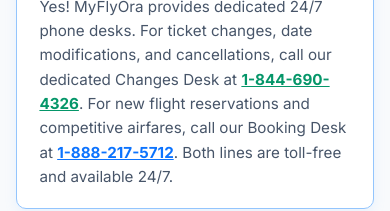
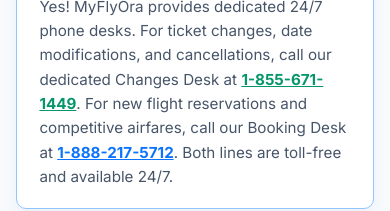
Before and after one commit to mubasherziarana-collab/airline-booking-app-, a React (Vite) app: page / in a window 390 px wide. Both pictures are taken after a click on the element 195 px from the left and 5068 px from the top of the page. Shown: the part 5122-5333 px from the top of the page. Built offline with nearby package versions, Linux system fonts and the light colour scheme; no server answers.

Commit message:
feat(phone): update primary live changes desk to (855) 671-1449 for Campaign 361607

```diff
--- a/index.html
+++ b/index.html
@@ -69,11 +69,11 @@
           "url": "https://myflyora.com/",
           "logo": "https://myflyora.com/favicon.svg",
           "description": "Meta-search travel aggregator and flight booking assistance service providing real-time comparisons on airfares, hotels, and vehicle rentals.",
-          "telephone": "+1-844-690-4326",
+          "telephone": "+1-855-671-1449",
           "contactPoint": [
             {
               "@type": "ContactPoint",
-              "telephone": "+1-844-690-4326",
+              "telephone": "+1-855-671-1449",
               "contactType": "customer service",
               "contactOption": "TollFree",
               "areaServed": ["US", "CA", "Worldwide"],
@@ -186,8 +186,8 @@
     <div id="root">
       <header style="display:none;" class="crawler-verification" aria-hidden="true">
         <h1>MyFlyOra Flight Booking, Changes & Travel Reservations</h1>
-        <p>24/7 US Flight Reservation & Changes Phone Desk: (844) 690-4326 | +1-844-690-4326 | 1-844-690-4326</p>
-        <p>Secondary Support Lines: (888) 217-5712 | (844) 690-3677 | (844) 213-5792</p>
+        <p>24/7 US Flight Reservation & Changes Phone Desk: (855) 671-1449 | +1-855-671-1449 | 1-855-671-1449</p>
+        <p>Secondary Support Lines: (888) 217-5712 | (844) 690-4326 | (844) 690-3677 | (844) 213-5792</p>
       </header>
     </div>
     <script type="module" src="/src/main.jsx"></script>
--- a/src/components/AIChatAssistant.jsx
+++ b/src/components/AIChatAssistant.jsx
@@ -130,7 +130,7 @@ const AIChatAssistant = () => {
       } else if (lower.includes('call') || lower.includes('phone') || lower.includes('agent')) {
         aiResponse = {
           sender: 'ai',
-          text: `Need to book or change a flight with a live specialist? Our 24/7 US flight reservation desk is available toll-free at **1-844-690-4326**!`,
+          text: `Need to book or change a flight with a live specialist? Our 24/7 US flight reservation desk is available toll-free at **1-855-671-1449**!`,
           hasPhoneCall: true
         };
       } else {
@@ -239,7 +239,7 @@ const AIChatAssistant = () => {
                   {msg.hasPhoneCall && (
                     <div style={{ marginTop: '0.85rem' }}>
                       <a
-                        href="tel:+18446904326"
+                        href="tel:+18556711449"
                         style={{
                           display: 'inline-flex',
                           alignItems: 'center',
@@ -253,10 +253,10 @@ const AIChatAssistant = () => {
                           textDecoration: 'none',
                           boxShadow: '0 2px 8px rgba(5, 150, 105, 0.3)'
                         }}
-                        title="Click to dial 1-844-690-4326"
+                        title="Click to dial 1-855-671-1449"
                       >
                         <PhoneCall size={16} />
-                        <span>Call 1-844-690-4326</span>
+                        <span>Call 1-855-671-1449</span>
                       </a>
                     </div>
                   )}
--- a/src/components/Footer.jsx
+++ b/src/components/Footer.jsx
@@ -35,7 +35,7 @@ const Footer = () => {
           <div className="footer-links">
             <h4 className="footer-heading">Support Desks</h4>
             <ul>
-              <li><a href="tel:+18446904326" style={{ fontWeight: '600', color: '#059669' }}>Changes: (844) 690-4326</a></li>
+              <li><a href="tel:+18556711449" style={{ fontWeight: '600', color: '#059669' }}>Changes: (855) 671-1449</a></li>
               <li><a href="tel:+18882175712" style={{ fontWeight: '600', color: '#0c73fe' }}>Bookings: (888) 217-5712</a></li>
               <li><a href="#about" onClick={(e) => { e.preventDefault(); window.dispatchEvent(new CustomEvent('navigate', { detail: 'about' })); }}>About Us</a></li>
               <li><a href="mailto:mubasherziarana@gmail.com">Contact Us</a></li>
--- a/src/components/Header.jsx
+++ b/src/components/Header.jsx
@@ -43,11 +43,11 @@ const Header = () => {
         </nav>
 
         <div className="header-actions">
-          <a href="tel:+18446904326" className="call-agent-btn">
+          <a href="tel:+18556711449" className="call-agent-btn">
             <PhoneCall size={18} className="phone-icon-pulse" />
             <div className="call-agent-text">
               <span className="call-label">★ 4.8 Trustpilot • 24/7 Booking</span>
-              <span className="call-number">1-844-690-4326</span>
+              <span className="call-number">1-855-671-1449</span>
             </div>
           </a>
           <button className="mobile-menu-btn">
--- a/src/components/PopularRoutesAndFAQ.jsx
+++ b/src/components/PopularRoutesAndFAQ.jsx
@@ -82,8 +82,8 @@ const faqs = [
     answer: (
       <>
         Yes! MyFlyOra provides dedicated 24/7 phone desks. For ticket changes, date modifications, and cancellations, call our dedicated Changes Desk at{' '}
-        <a href="tel:+18446904326" style={{ color: '#059669', fontWeight: '700', textDecoration: 'underline' }}>
-          1-844-690-4326
+        <a href="tel:+18556711449" style={{ color: '#059669', fontWeight: '700', textDecoration: 'underline' }}>
+          1-855-671-1449
         </a>
         . For new flight reservations and competitive airfares, call our Booking Desk at{' '}
         <a href="tel:+18882175712" style={{ color: '#0c73fe', fontWeight: '700', textDecoration: 'underline' }}>
@@ -232,7 +232,7 @@ const PopularRoutesAndFAQ = () => {
             <PhoneCall size={28} className="trust-icon" />
             <div>
               <h4>24/7 Live Desks</h4>
-              <p>Changes: <a href="tel:+18446904326" style={{ color: '#059669', fontWeight: '700' }}>1-844-690-4326</a> • Bookings: <a href="tel:+18882175712" style={{ color: '#0c73fe', fontWeight: '700' }}>1-888-217-5712</a></p>
+              <p>Changes: <a href="tel:+18556711449" style={{ color: '#059669', fontWeight: '700' }}>1-855-671-1449</a> • Bookings: <a href="tel:+18882175712" style={{ color: '#0c73fe', fontWeight: '700' }}>1-888-217-5712</a></p>
             </div>
           </div>
         </div>
--- a/src/components/SearchWidget.jsx
+++ b/src/components/SearchWidget.jsx
@@ -28,14 +28,14 @@ const SearchWidget = () => {
   const [carLocation, setCarLocation] = useState(null);
   const [carPickUpDate, setCarPickUpDate] = useState('');
   const [carDropOffDate, setCarDropOffDate] = useState('');
-  const [copiedPhone844, setCopiedPhone844] = useState(false);
+  const [copiedPhone855, setCopiedPhone855] = useState(false);
   const [copiedPhone888, setCopiedPhone888] = useState(false);
 
-  const handleCopyPhone844 = (e) => {
+  const handleCopyPhone855 = (e) => {
     e.preventDefault();
-    navigator.clipboard.writeText('1-844-690-4326');
-    setCopiedPhone844(true);
-    setTimeout(() => setCopiedPhone844(false), 2500);
+    navigator.clipboard.writeText('1-855-671-1449');
+    setCopiedPhone855(true);
+    setTimeout(() => setCopiedPhone855(false), 2500);
   };
 
   const handleCopyPhone888 = (e) => {
@@ -521,7 +521,7 @@ const SearchWidget = () => {
 
                 <div style={{ display: 'flex', flexDirection: 'column', gap: '0.65rem' }}>
                   <a
-                    href="tel:+18446904326"
+                    href="tel:+18556711449"
                     className="btn btn-primary"
                     style={{
                       display: 'flex',
@@ -538,15 +538,15 @@ const SearchWidget = () => {
                       textDecoration: 'none',
                       boxShadow: '0 4px 14px rgba(5, 150, 105, 0.3)'
                     }}
-                    title="Click to call Line 1: 1-844-690-4326"
+                    title="Click to call Line 1: 1-855-671-1449"
                   >
                     <PhoneCall size={18} className="phone-icon-pulse" />
-                    <span>Call 1-844-690-4326</span>
+                    <span>Call 1-855-671-1449</span>
                   </a>
 
                   <button
                     type="button"
-                    onClick={handleCopyPhone844}
+                    onClick={handleCopyPhone855}
                     style={{
                       display: 'flex',
                       alignItems: 'center',
@@ -555,14 +555,14 @@ const SearchWidget = () => {
                       padding: '0.55rem',
                       fontSize: '0.85rem',
                       fontWeight: '600',
-                      color: copiedPhone844 ? '#059669' : '#6b7280',
-                      backgroundColor: copiedPhone844 ? 'rgba(16, 185, 129, 0.15)' : '#ffffff',
-                      border: '1px solid ' + (copiedPhone844 ? '#10b981' : '#e5e7eb'),
+                      color: copiedPhone855 ? '#059669' : '#6b7280',
+                      backgroundColor: copiedPhone855 ? 'rgba(16, 185, 129, 0.15)' : '#ffffff',
+                      border: '1px solid ' + (copiedPhone855 ? '#10b981' : '#e5e7eb'),
                       borderRadius: '8px',
                       cursor: 'pointer'
                     }}
                   >
-                    <span>{copiedPhone844 ? '✓ Copied to clipboard!' : '📋 Copy (844) 690-4326'}</span>
+                    <span>{copiedPhone855 ? '✓ Copied to clipboard!' : '📋 Copy (855) 671-1449'}</span>
                   </button>
                 </div>
               </div>
```
Also changed, not shown: daily-scripts/deal-2026-11-19.md (+6 -6 lines).
